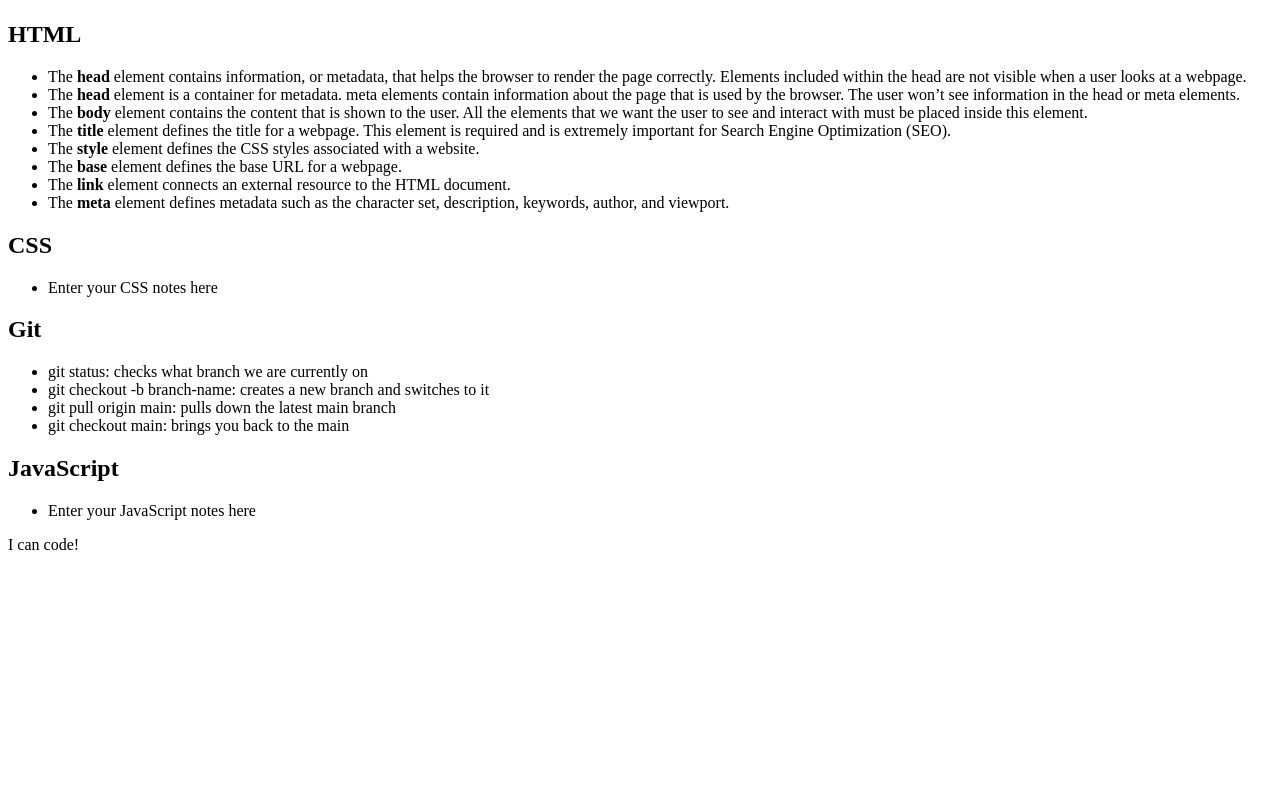
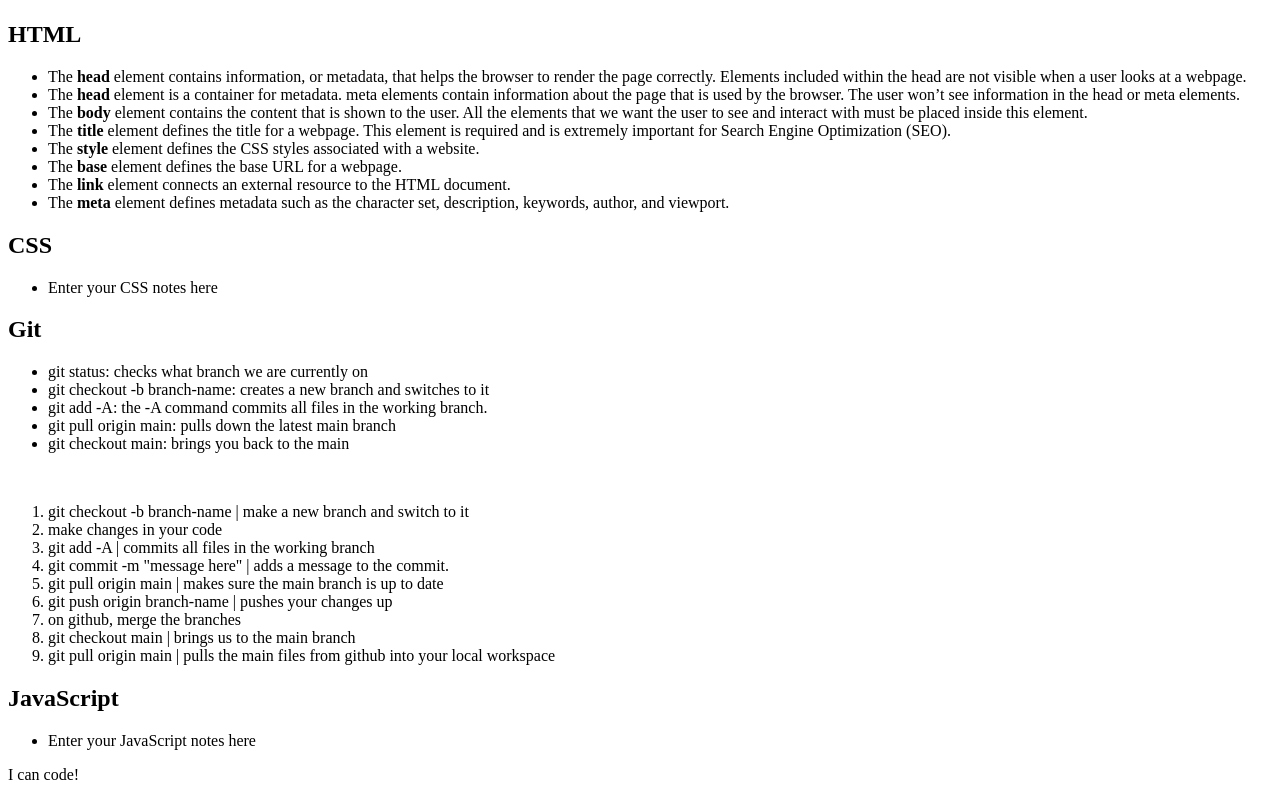
Before and after one commit to zelstart/prework-study-guide, a plain HTML site: page index.html in a window 1280 px wide. Shown: the part 859-1659 px from the top of the page. Before the commit the page ends 1429 px from the top, so only its background shows below. Drawn offline with Linux system fonts and the light colour scheme.

Commit message:
added more notes

```diff
--- a/index.html
+++ b/index.html
@@ -37,9 +37,21 @@
           <ul>
             <li>git status: checks what branch we are currently on</li>
             <li>git checkout -b branch-name: creates a new branch and switches to it</li>
+            <li>git add -A: the -A command commits all files in the working branch.</li>
             <li>git pull origin main: pulls down the latest main branch</li>
             <li>git checkout main: brings you back to the main</li>
-          </ul>
+          </ul> <br>
+          <ol>
+            <li>git checkout -b branch-name | make a new branch and switch to it</li>
+            <li>make changes in your code</li>
+            <li>git add -A | commits all files in the working branch</li>
+            <li>git commit -m "message here" | adds a message to the commit.</li>
+            <li>git pull origin main | makes sure the main branch is up to date</li>
+            <li>git push origin branch-name | pushes your changes up</li>
+            <li>on github, merge the branches</li>
+            <li>git checkout main | brings us to the main branch</li>
+            <li>git pull origin main | pulls the main files from github into your local workspace</li>
+          </ol>
       </section>
 
       <section class="card" id="javascript-section">
```
